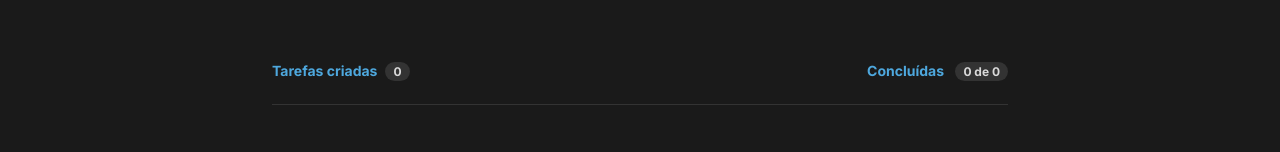
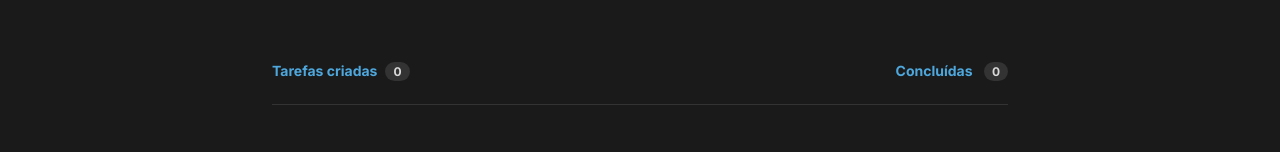
Before and after one commit to mauriani/toDoList, a React (Vite) app: page / in a window 1280 px wide. Shown: the part 212-364 px from the top of the page. Built offline with nearby package versions, Linux system fonts and the light colour scheme.

Commit message:
alterando layout - concluídas

```diff
--- a/src/App.tsx
+++ b/src/App.tsx
@@ -73,12 +73,14 @@ export function App() {
       return sum;
     }, 0);
 
-    let text = `${taskConcludeCount} de ${value}`;
+    let text = "0";
+
+    if (tasksList.length > 0) {
+      text = `${taskConcludeCount} de ${value}`;
+    }
 
     setTaskConcludeCount(text);
   }, [tasksList]);
-
-  console.log(taskConcludeCount);
 
   return (
     <div>
```
